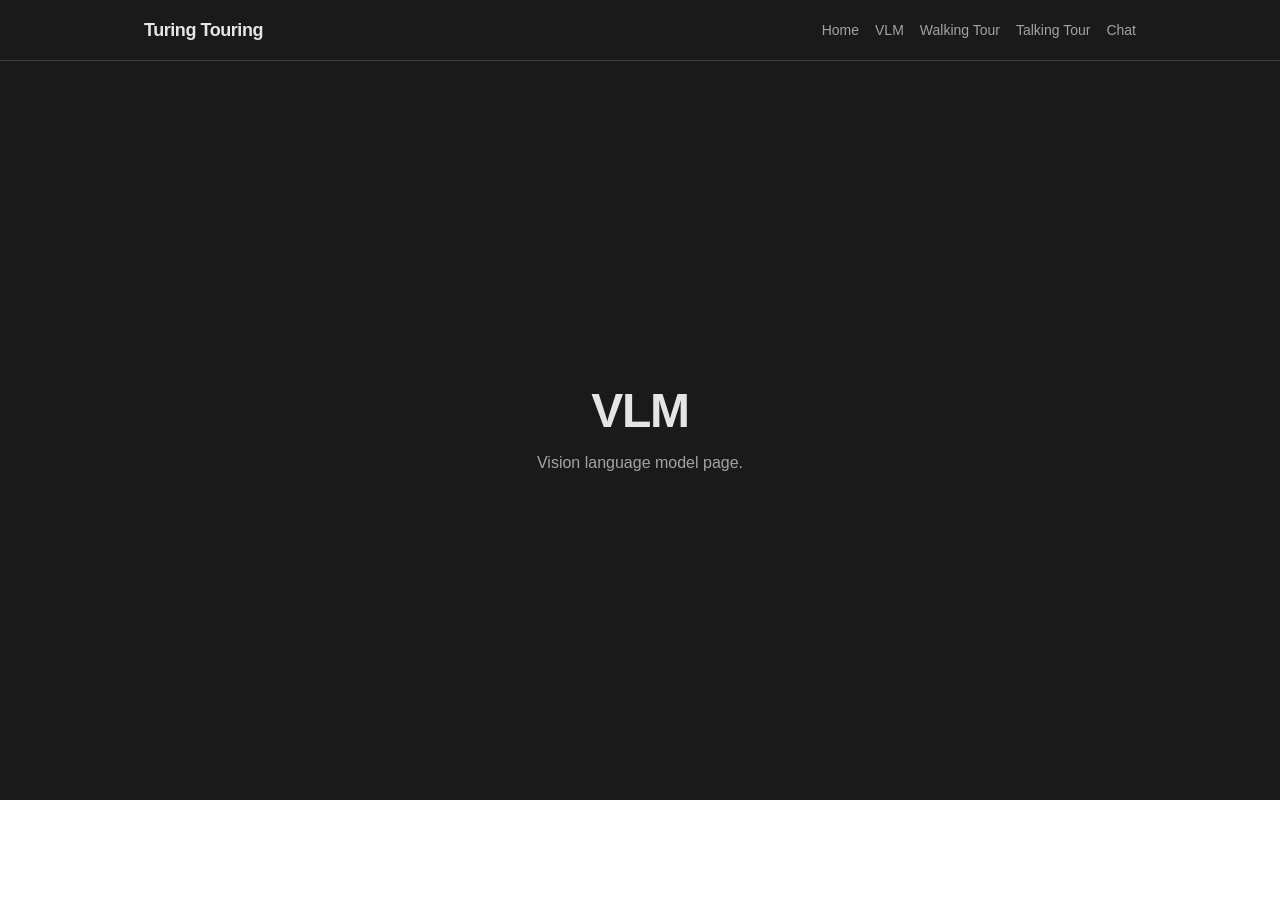
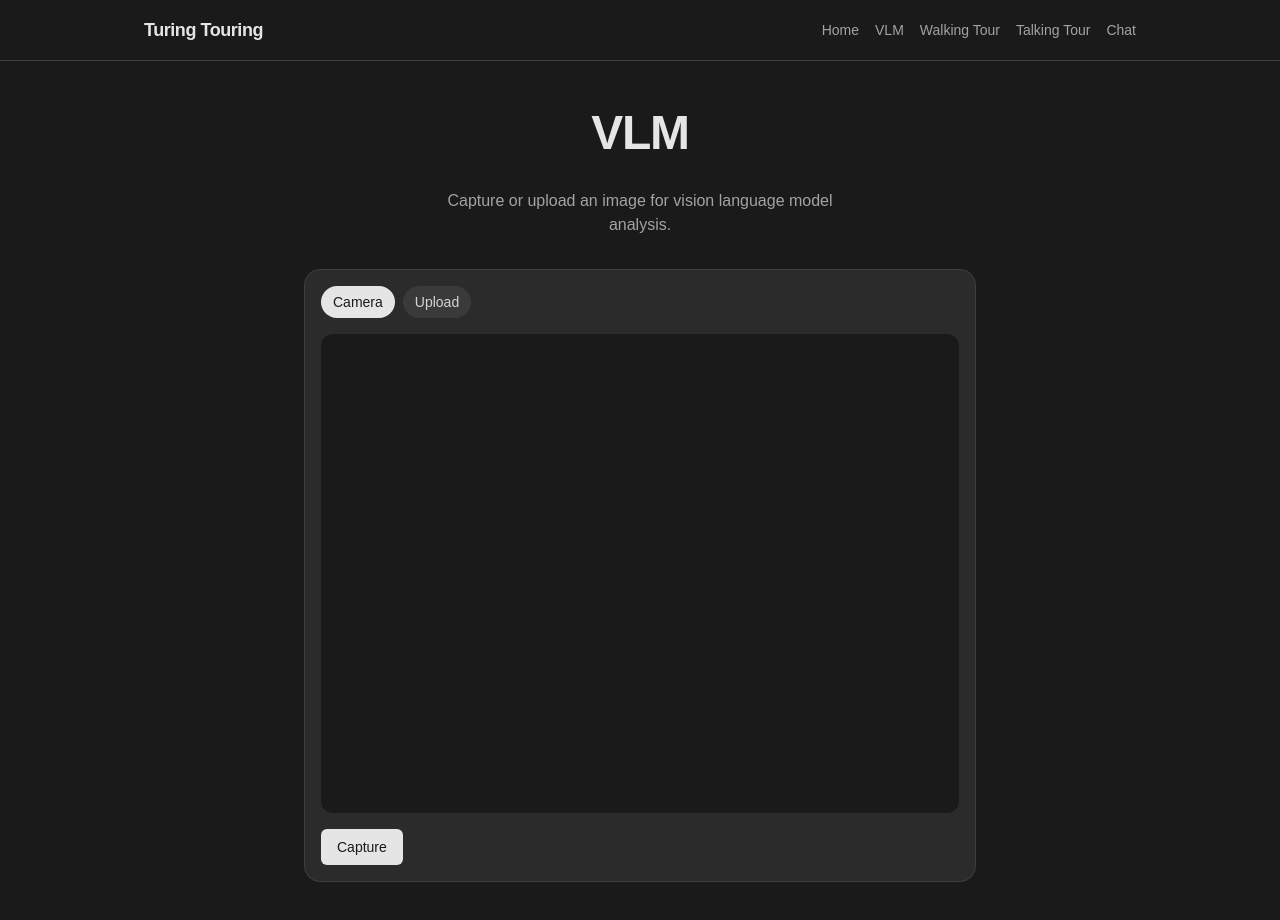
Before and after one commit to GeorgeDavila/turing-touring, a Next.js app: page /vlm in a window 1280 px wide. Shown: the top 920 px of the page. Before the commit the page ends 800 px from the top, so only its background shows below. Built offline with nearby package versions, Linux system fonts and the light colour scheme; no server answers.

Commit message:
add camera component

```diff
--- a/app/vlm/page.tsx
+++ b/app/vlm/page.tsx
@@ -1,12 +1,17 @@
+"use client";
+
+import CameraUploadInput from "@/components/CameraUploadInput";
+
 export default function VlmPage() {
   return (
-    <div className="flex flex-1 flex-col items-center justify-center gap-4 bg-[#1a1a1a] px-4 py-12">
+    <div className="flex flex-1 flex-col items-center gap-8 bg-[#1a1a1a] px-4 py-12">
       <h1 className="text-4xl font-semibold tracking-tight text-[#e5e5e5] sm:text-5xl">
         VLM
       </h1>
       <p className="max-w-md text-center text-[#a3a3a3]">
-        Vision language model page.
+        Capture or upload an image for vision language model analysis.
       </p>
+      <CameraUploadInput />
     </div>
   );
 }
--- /dev/null
+++ b/components/CameraUploadInput.tsx
@@ -0,0 +1,223 @@
+"use client";
+
+import { useEffect, useRef, useState } from "react";
+
+type InputMode = "camera" | "upload";
+
+type CameraUploadInputProps = {
+  onImageChange?: (file: File | null, previewUrl: string | null) => void;
+};
+
+function stopStream(stream: MediaStream | null) {
+  stream?.getTracks().forEach((track) => track.stop());
+}
+
+export default function CameraUploadInput({
+  onImageChange,
+}: CameraUploadInputProps) {
+  const [mode, setMode] = useState<InputMode>("camera");
+  const [previewUrl, setPreviewUrl] = useState<string | null>(null);
+  const [cameraError, setCameraError] = useState("");
+  const videoRef = useRef<HTMLVideoElement>(null);
+  const streamRef = useRef<MediaStream | null>(null);
+  const fileInputRef = useRef<HTMLInputElement>(null);
+  const previewUrlRef = useRef<string | null>(null);
+
+  function setPreview(file: File | null, url: string | null) {
+    if (previewUrlRef.current) {
+      URL.revokeObjectURL(previewUrlRef.current);
+    }
+    previewUrlRef.current = url;
+    setPreviewUrl(url);
+    onImageChange?.(file, url);
+  }
+
+  useEffect(() => {
+    if (mode !== "camera" || previewUrl) return;
+
+    let cancelled = false;
+
+    async function startCamera() {
+      if (!navigator.mediaDevices?.getUserMedia) {
+        setCameraError("Camera is not supported in this browser");
+        return;
+      }
+
+      try {
+        const stream = await navigator.mediaDevices.getUserMedia({
+          video: { facingMode: "environment" },
+          audio: false,
+        });
+        if (cancelled) {
+          stopStream(stream);
+          return;
+        }
+        streamRef.current = stream;
+        if (videoRef.current) {
+          videoRef.current.srcObject = stream;
+        }
+        setCameraError("");
+      } catch {
+        setCameraError("Camera access denied or unavailable");
+      }
+    }
+
+    void startCamera();
+
+    return () => {
+      cancelled = true;
+      stopStream(streamRef.current);
+      streamRef.current = null;
+    };
+  }, [mode, previewUrl]);
+
+  useEffect(() => {
+    return () => {
+      stopStream(streamRef.current);
+      if (previewUrlRef.current) {
+        URL.revokeObjectURL(previewUrlRef.current);
+      }
+    };
+  }, []);
+
+  function capturePhoto() {
+    const video = videoRef.current;
+    if (!video || !video.videoWidth) return;
+
+    const canvas = document.createElement("canvas");
+    canvas.width = video.videoWidth;
+    canvas.height = video.videoHeight;
+    const ctx = canvas.getContext("2d");
+    if (!ctx) return;
+    ctx.drawImage(video, 0, 0);
+
+    canvas.toBlob(
+      (blob) => {
+        if (!blob) return;
+        const file = new File([blob], "capture.jpg", { type: "image/jpeg" });
+        const url = URL.createObjectURL(blob);
+        stopStream(streamRef.current);
+        streamRef.current = null;
+        setPreview(file, url);
+      },
+      "image/jpeg",
+      0.92,
+    );
+  }
+
+  function handleFileSelect(event: React.ChangeEvent<HTMLInputElement>) {
+    const file = event.target.files?.[0];
+    if (!file) return;
+    const url = URL.createObjectURL(file);
+    setPreview(file, url);
+    event.target.value = "";
+  }
+
+  function clearImage() {
+    setPreview(null, null);
+    setCameraError("");
+  }
+
+  function switchMode(next: InputMode) {
+    if (next === mode) return;
+    stopStream(streamRef.current);
+    streamRef.current = null;
+    setPreview(null, null);
+    setCameraError("");
+    setMode(next);
+  }
+
+  return (
+    <div className="w-full max-w-2xl rounded-2xl border border-[#3f3f3f] bg-[#2b2b2b] p-4">
+      <div className="mb-4 flex flex-wrap gap-2">
+        {(["camera", "upload"] as const).map((option) => (
+          <button
+            key={option}
+            type="button"
+            onClick={() => switchMode(option)}
+            className={`rounded-full px-3 py-1.5 text-sm capitalize transition-colors ${
+              mode === option
+                ? "bg-[#e5e5e5] text-[#1a1a1a]"
+                : "bg-[#3a3a3a] text-[#d4d4d4] hover:bg-[#454545]"
+            }`}
+          >
+            {option}
+          </button>
+        ))}
+      </div>
+
+      <div className="relative aspect-[4/3] overflow-hidden rounded-xl bg-[#1a1a1a]">
+        {previewUrl ? (
+          // eslint-disable-next-line @next/next/no-img-element
+          <img
+            src={previewUrl}
+            alt="Selected"
+            className="h-full w-full object-contain"
+          />
+        ) : mode === "camera" ? (
+          <>
+            {cameraError ? (
+              <div className="flex h-full items-center justify-center px-6 text-center text-sm text-[#a3a3a3]">
+                {cameraError}
+              </div>
+            ) : (
+              <video
+                ref={videoRef}
+                autoPlay
+                playsInline
+                muted
+                className="h-full w-full object-cover"
+              />
+            )}
+          </>
+        ) : (
+          <button
+            type="button"
+            onClick={() => fileInputRef.current?.click()}
+            className="flex h-full w-full flex-col items-center justify-center gap-2 text-sm text-[#a3a3a3] transition-colors hover:bg-[#252525] hover:text-[#e5e5e5]"
+          >
+            <span className="text-3xl">+</span>
+            <span>Choose an image</span>
+          </button>
+        )}
+      </div>
+
+      <input
+        ref={fileInputRef}
+        type="file"
+        accept="image/*"
+        className="hidden"
+        onChange={handleFileSelect}
+      />
+
+      <div className="mt-4 flex flex-wrap gap-2">
+        {previewUrl ? (
+          <button
+            type="button"
+            onClick={clearImage}
+            className="rounded-md bg-[#3a3a3a] px-4 py-2 text-sm text-[#e5e5e5] transition-colors hover:bg-[#454545]"
+          >
+            {mode === "camera" ? "Retake" : "Choose another"}
+          </button>
+        ) : mode === "camera" ? (
+          <button
+            type="button"
+            onClick={capturePhoto}
+            disabled={Boolean(cameraError)}
+            className="rounded-md bg-[#e5e5e5] px-4 py-2 text-sm font-medium text-[#1a1a1a] transition-colors hover:bg-white disabled:cursor-not-allowed disabled:opacity-50"
+          >
+            Capture
+          </button>
+        ) : (
+          <button
+            type="button"
+            onClick={() => fileInputRef.current?.click()}
+            className="rounded-md bg-[#e5e5e5] px-4 py-2 text-sm font-medium text-[#1a1a1a] transition-colors hover:bg-white"
+          >
+            Upload image
+          </button>
+        )}
+      </div>
+    </div>
+  );
+}
```
